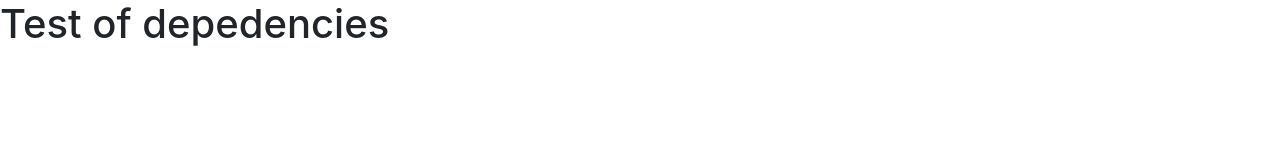
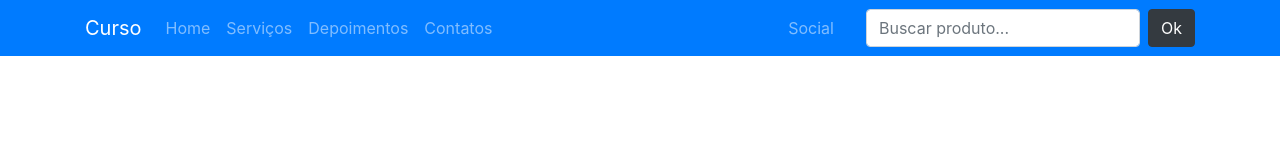
Before and after one commit to GuilhermeBorges3Ddev/MercadoAventura_Escalada, a website: page index.html in a window 1280 px wide. Drawn offline with nearby package versions, Linux system fonts and the light colour scheme.

Commit message:
Navbar of the landing page are done

```diff
--- a/index.html
+++ b/index.html
@@ -11,7 +11,46 @@
     <title>Navbar teste</title>
   </head>
   <body>
-    <h1>Test of depedencies</h1>
+        <nav class="navbar navbar-expand-lg navbar-dark bg-primary">
+                <div class="container">
+                    <a class="navbar-brand" href="#">Curso</a>
+                    <button class="navbar-toggler" type="button" data-toggle="collapse" data-target="#navbarSite">
+                        <span class="navbar-toggler-icon"></span>
+                    </button>
+                    <div class="collapse navbar-collapse" id="navbarSite">
+                        <ul class="navbar-nav mr-auto">
+                            <li class="nav-item">
+                                <a class="nav-link" href="#">Home</a>
+                            </li>
+                            <li class="nav-item">
+                                <a class="nav-link" href="#">Serviços</a>
+                            </li>
+                            <li class="nav-item">
+                                <a class="nav-link" href="#">Depoimentos</a>
+                            </li>
+                            <li class="nav-item">
+                                <a class="nav-link" href="#">Contatos</a>
+                            </li>
+                        </ul>
+                        <ul class="navbar-nav ml-auto">
+                            <li class="nav-item dropdown">
+                                <a class="nav-link dorpdown-toggle" href="#" data-toggle="dropdown" id="navDrop">
+                                    Social
+                                </a>
+                                <div class="dropdown-menu">
+                                    <a class="dropdown-item" href="#">Facebook</a>
+                                    <a class="dropdown-item" href="#">Twitter</a>
+                                    <a class="dropdown-item" href="#">Instagram</a>
+                                </div>
+                            </li>
+                        </ul>
+                        <form class="form-inline">
+                            <input  class="form-control ml-4 mr-2" type="search" placeholder="Buscar produto...">
+                            <button class="btn btn-dark" type="submit">Ok</button>
+                        </form>
+                </div>
+            </div>
+        </nav>
 
     <!-- Optional JavaScript -->
     <!-- jQuery first, then Popper.js, then Bootstrap JS -->
```
